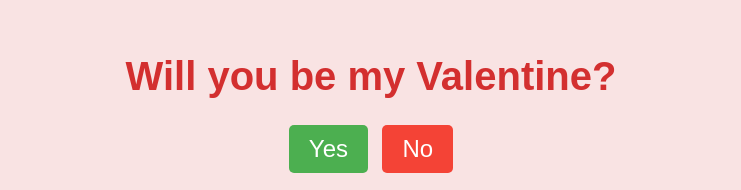
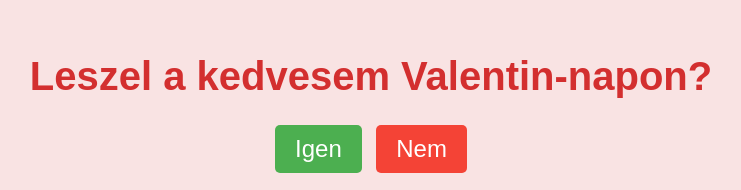
Before and after one commit to Relffor/Relffor.github.io, a plain HTML site: page index.html in a window 1280 px wide. Shown: the part 138-328 px from the top of the page, without its empty margins (269-1010 px from the left). Drawn offline with Linux system fonts and the light colour scheme.

Commit message:
Update index.html

```diff
--- a/index.html
+++ b/index.html
@@ -1,17 +1,17 @@
 <!DOCTYPE html>
-<html lang="en">
+<html lang="hu">
 <head>
     <meta charset="UTF-8">
     <meta name="viewport" content="width=device-width, initial-scale=1.0">
-    <title>Will You Be My Valentine?</title>
+    <title><3</title>
     <link rel="stylesheet" href="styles.css">
 </head>
 <body>
     <div class="container">
-        <h1>Will you be my Valentine?</h1>
+        <h1>Leszel a kedvesem Valentin-napon?</h1>
         <div class="buttons">
-            <button class="yes-button" onclick="handleYesClick()">Yes</button>
-            <button class="no-button" onclick="handleNoClick()">No</button>
+            <button class="yes-button" onclick="handleYesClick()">Igen</button>
+            <button class="no-button" onclick="handleNoClick()">Nem</button>
         </div>
         <div class="gif_container">
             <img src="https://media1.giphy.com/media/v1.Y2lkPTc5MGI3NjExbW5lenZyZHI5OXM2eW95b3pmMG40cWVrMDhtNjVuM3A4dGNxa2g2dSZlcD12MV9pbnRlcm5hbF9naWZfYnlfaWQmY3Q9cw/VM1fcpu2bKs1e2Kdbj/giphy.gif" alt="Cute GIF">
```
